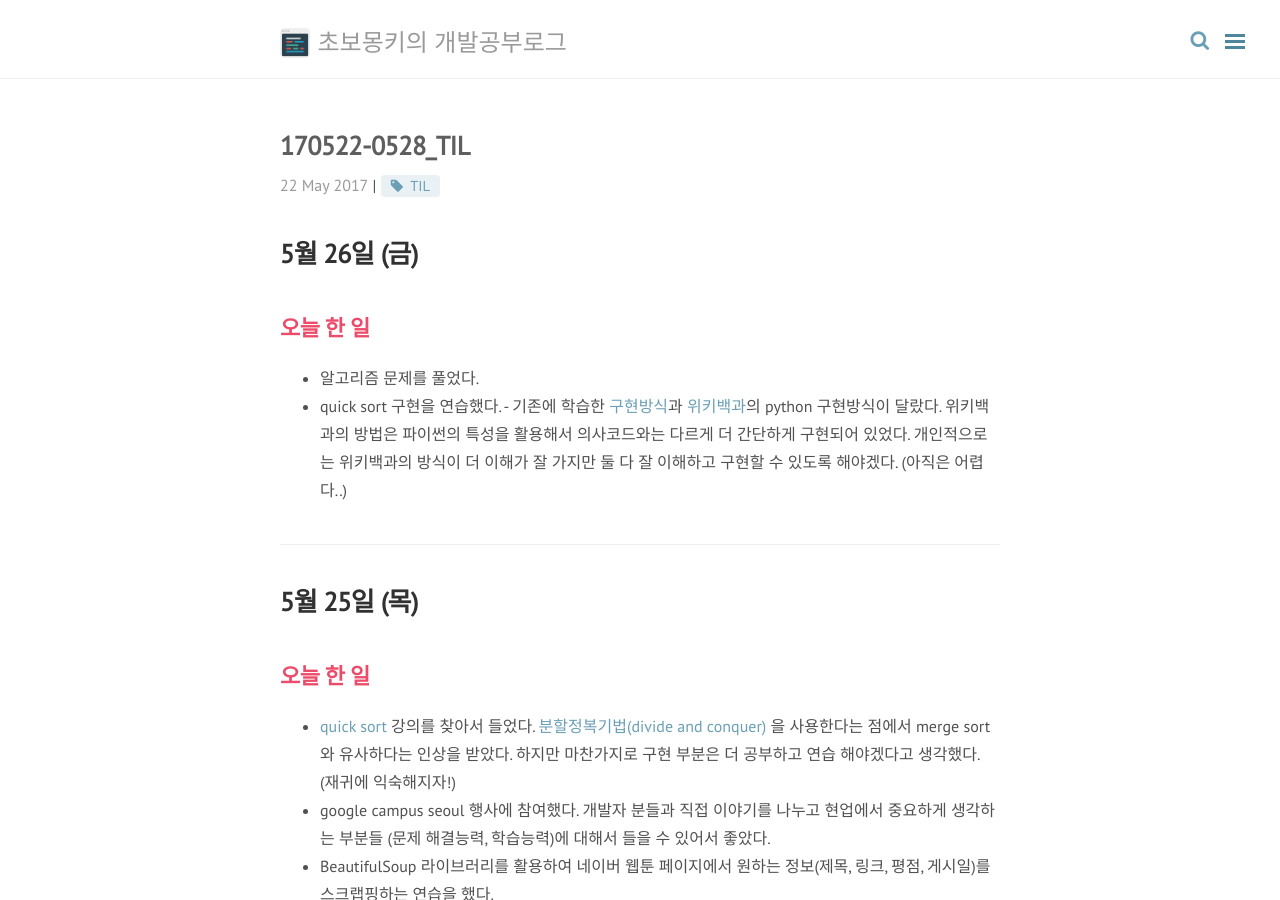
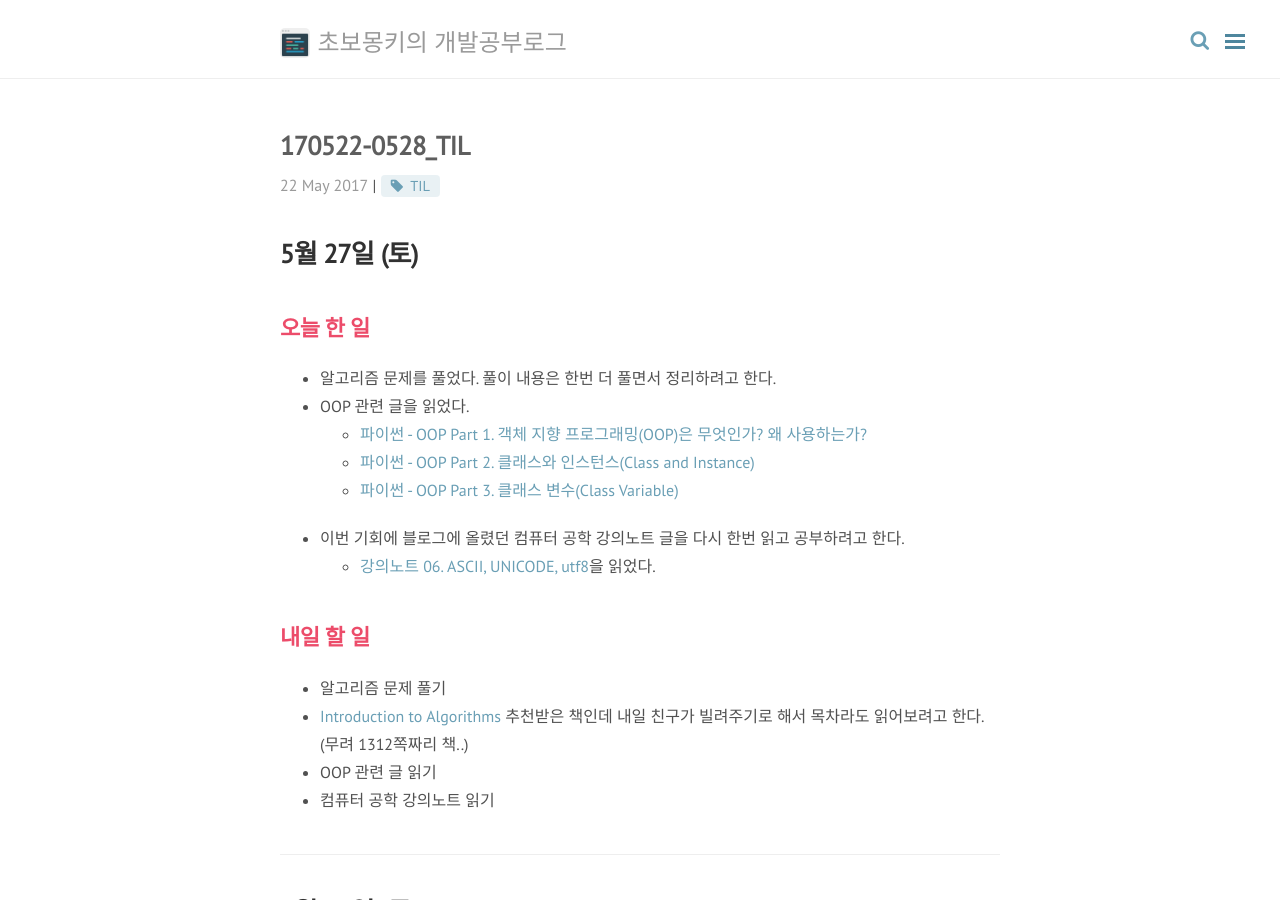
Before and after one commit to wayhome25/wayhome25.github.io, a Jekyll site: the page built from _posts/TIL(Today I Learned)/2017-05-22-05-28-TIL.md, in a window 1280 px wide and 900 px high. Built offline with Jekyll 4.4.1, drawn with Linux system fonts in a browser that asks for light colours; nearby versions of some CDN libraries; comment, search, counter and statistics services are not loaded.

Commit message:
add blog post

```diff
--- a/_posts/TIL(Today I Learned)/2017-05-22-05-28-TIL.md
+++ b/_posts/TIL(Today I Learned)/2017-05-22-05-28-TIL.md
@@ -5,6 +5,23 @@ category: TIL (Today I Learned)
 permalink: /til/:year/:month/:day/:title/
 tags: [TIL]
 comments: true
+---
+# 5월 27일 (토)
+## 오늘 한 일
+- 알고리즘 문제를 풀었다. 풀이 내용은 한번 더 풀면서 정리하려고 한다.
+- OOP 관련 글을 읽었다.
+	- [파이썬 - OOP Part 1. 객체 지향 프로그래밍(OOP)은 무엇인가? 왜 사용하는가?](http://schoolofweb.net/blog/posts/%ED%8C%8C%EC%9D%B4%EC%8D%AC-oop-part-1-%EA%B0%9D%EC%B2%B4-%EC%A7%80%ED%96%A5-%ED%94%84%EB%A1%9C%EA%B7%B8%EB%9E%98%EB%B0%8Doop%EC%9D%80-%EB%AC%B4%EC%97%87%EC%9D%B8%EA%B0%80-%EC%99%9C-%EC%82%AC%EC%9A%A9%ED%95%98%EB%8A%94%EA%B0%80/)
+	- [파이썬 - OOP Part 2. 클래스와 인스턴스(Class and Instance)](http://schoolofweb.net/blog/posts/%ED%8C%8C%EC%9D%B4%EC%8D%AC-oop-part-2-%ED%81%B4%EB%9E%98%EC%8A%A4%EC%99%80-%EC%9D%B8%EC%8A%A4%ED%84%B4%EC%8A%A4class-and-instance/)
+	- [파이썬 - OOP Part 3. 클래스 변수(Class Variable)](http://schoolofweb.net/blog/posts/%ED%8C%8C%EC%9D%B4%EC%8D%AC-oop-part-3-%ED%81%B4%EB%9E%98%EC%8A%A4-%EB%B3%80%EC%88%98class-variable/)
+- 이번 기회에 블로그에 올렸던 컴퓨터 공학 강의노트 글을 다시 한번 읽고 공부하려고 한다.
+	- [강의노트 06. ASCII, UNICODE, utf8](https://wayhome25.github.io/cs/2017/04/05/cs-06/)을 읽었다.
+
+## 내일 할 일
+- 알고리즘 문제 풀기
+- [Introduction to Algorithms](http://www.hanbit.co.kr/store/books/look.php?p_code=B9722727468) 추천받은 책인데 내일 친구가 빌려주기로 해서 목차라도 읽어보려고 한다. (무려 1312쪽짜리 책..)
+- OOP 관련 글 읽기
+- 컴퓨터 공학 강의노트 읽기
+
 ---
 # 5월 26일 (금)
 ## 오늘 한 일
```
